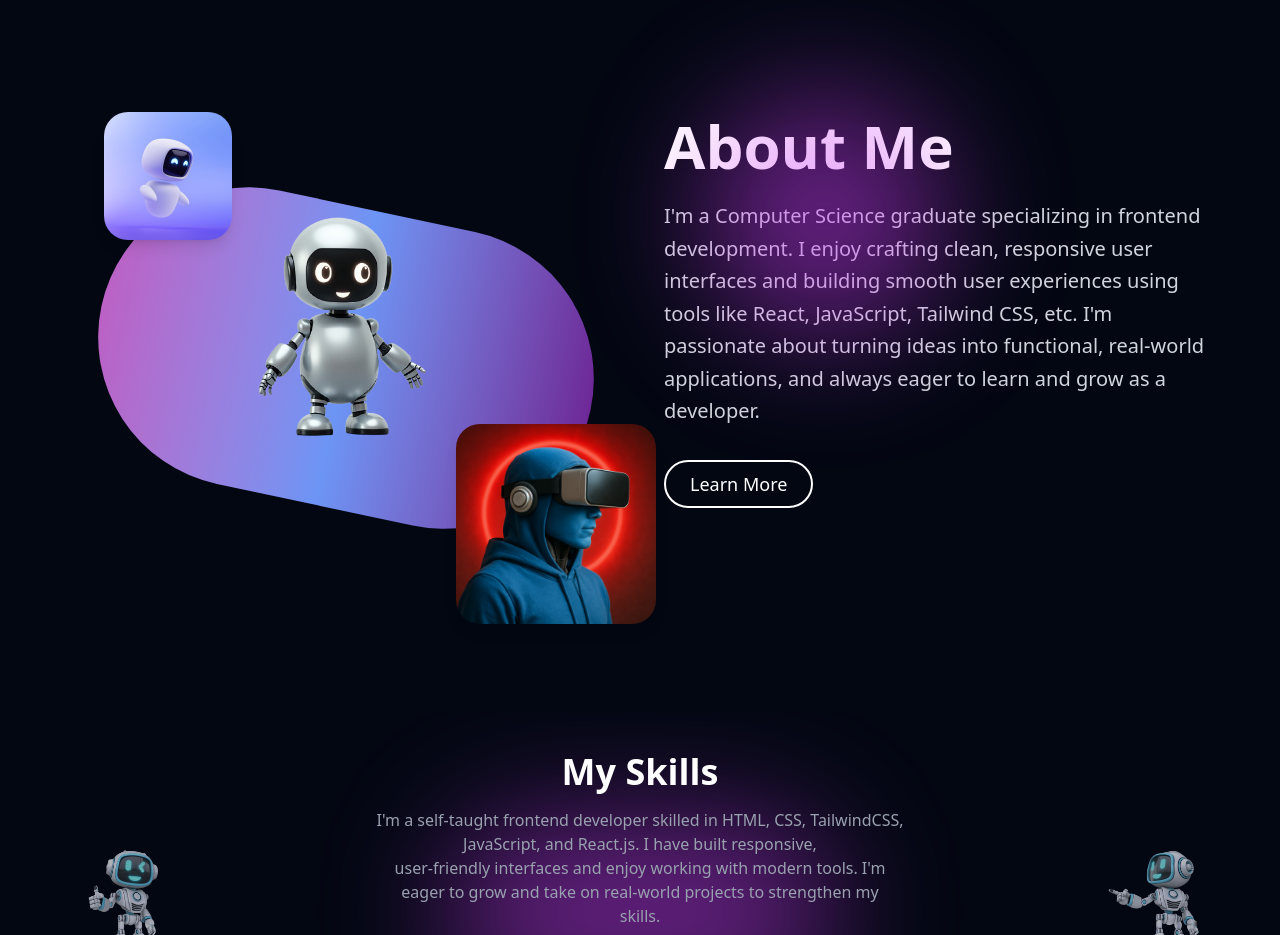
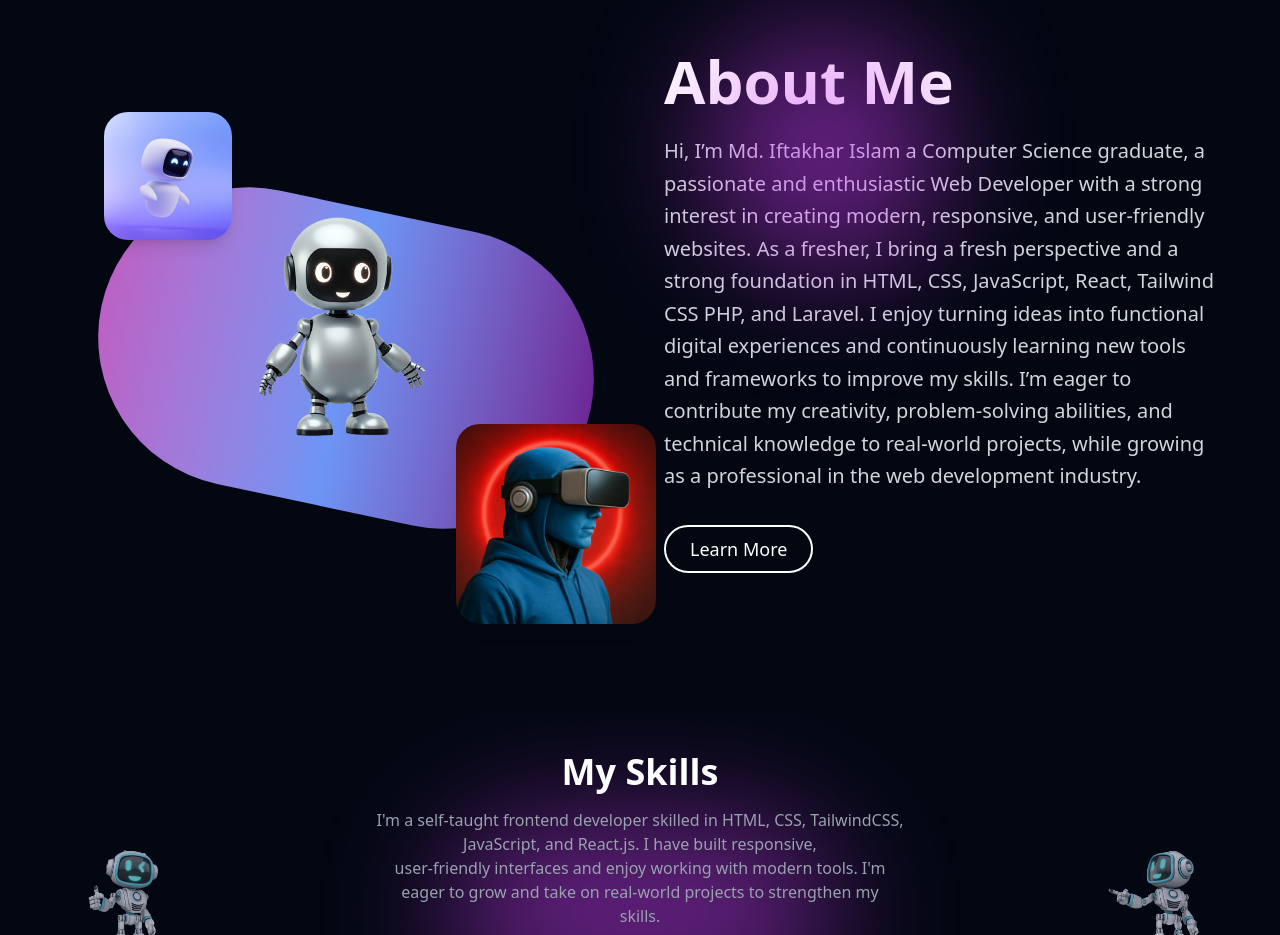
Before and after one commit to MrIftakhar/my-portfolio, a React (Vite) app: page / in a window 1280 px wide. Shown: the part 800-1735 px from the top of the page. Built offline with nearby package versions, Linux system fonts and the light colour scheme.

Commit message:
Initial commit

```diff
--- a/src/assets/components/About.jsx
+++ b/src/assets/components/About.jsx
@@ -44,12 +44,16 @@ export default function About() {
             </h1>
           </header>
           <p className="text-base sm:text-lg md:text-xl text-gray-300 mb-6 sm:mb-8 leading-relaxed">
-            I'm a Computer Science graduate specializing in frontend
-            development. I enjoy crafting clean, responsive user interfaces and
-            building smooth user experiences using tools like React, JavaScript,
-            Tailwind CSS, etc. I'm passionate about turning ideas into
-            functional, real-world applications, and always eager to learn and
-            grow as a developer.
+            Hi, I’m Md. Iftakhar Islam a Computer Science graduate, a passionate
+            and enthusiastic Web Developer with a strong interest in creating
+            modern, responsive, and user-friendly websites. As a fresher, I
+            bring a fresh perspective and a strong foundation in HTML, CSS,
+            JavaScript, React, Tailwind CSS PHP, and Laravel. I enjoy turning
+            ideas into functional digital experiences and continuously learning
+            new tools and frameworks to improve my skills. I’m eager to
+            contribute my creativity, problem-solving abilities, and technical
+            knowledge to real-world projects, while growing as a professional in
+            the web development industry.
           </p>
           <footer>
             {/* <button
```
